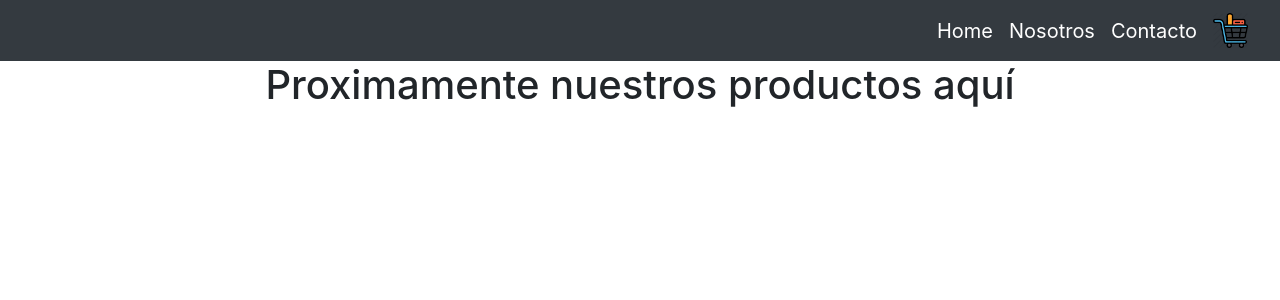
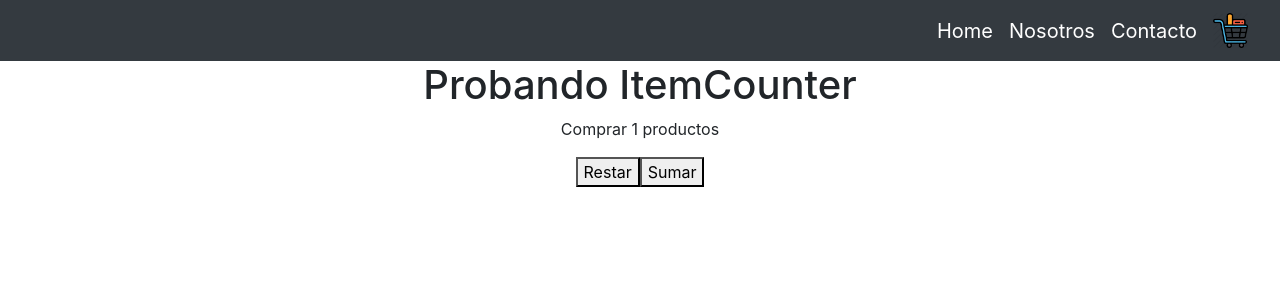
Before and after one commit to gus-valenzuela/flower-cooks, a React (Create React App) app in the folder flower-cooks-app/: page / in a window 1280 px wide. Shown: the top 300 px of the page. Built offline with nearby package versions, Linux system fonts and the light colour scheme.

Commit message:
Desafio clase 5 - Contador con boton

```diff
--- a/flower-cooks-app/src/App.js
+++ b/flower-cooks-app/src/App.js
@@ -7,7 +7,7 @@ function App() {
   return (
     <div className="App">
       <NavBar/>
-      <ItemListContainer greeting = "Proximamente nuestros productos aquí"/>
+      <ItemListContainer greeting = "Probando ItemCounter"/>
     </div>
 
   );
--- /dev/null
+++ b/flower-cooks-app/src/components/ItemCount.js
@@ -0,0 +1,24 @@
+import React from 'react';
+
+export default function(props){
+    function increaseCounter(event){
+        if(selectedProducts < props.stock) {
+            setClicks(selectedProducts + 1);
+        }
+    }
+    function decreaseCounter (event) {
+        if(selectedProducts > 1){
+            setClicks (selectedProducts - 1);
+        }
+    }
+
+    const [selectedProducts, setClicks] = React.useState(1);
+
+    return (
+        <div>
+            <p>{`Comprar ${selectedProducts} productos`}</p>
+            <button onClick={decreaseCounter}>Restar</button>
+            <button onClick={increaseCounter}>Sumar</button>
+        </div>
+    )
+}
--- a/flower-cooks-app/src/components/ItemListContainer.js
+++ b/flower-cooks-app/src/components/ItemListContainer.js
@@ -1,11 +1,13 @@
 import React from 'react'
+import CountButtom from './ItemCount'
 
 function ItemListContainer(props) {
     return (
         <div>
             <h1>{props.greeting}</h1>
+            <CountButtom stock="5"/>
         </div>
-    )
+    );
 }
 
 export default ItemListContainer
```
